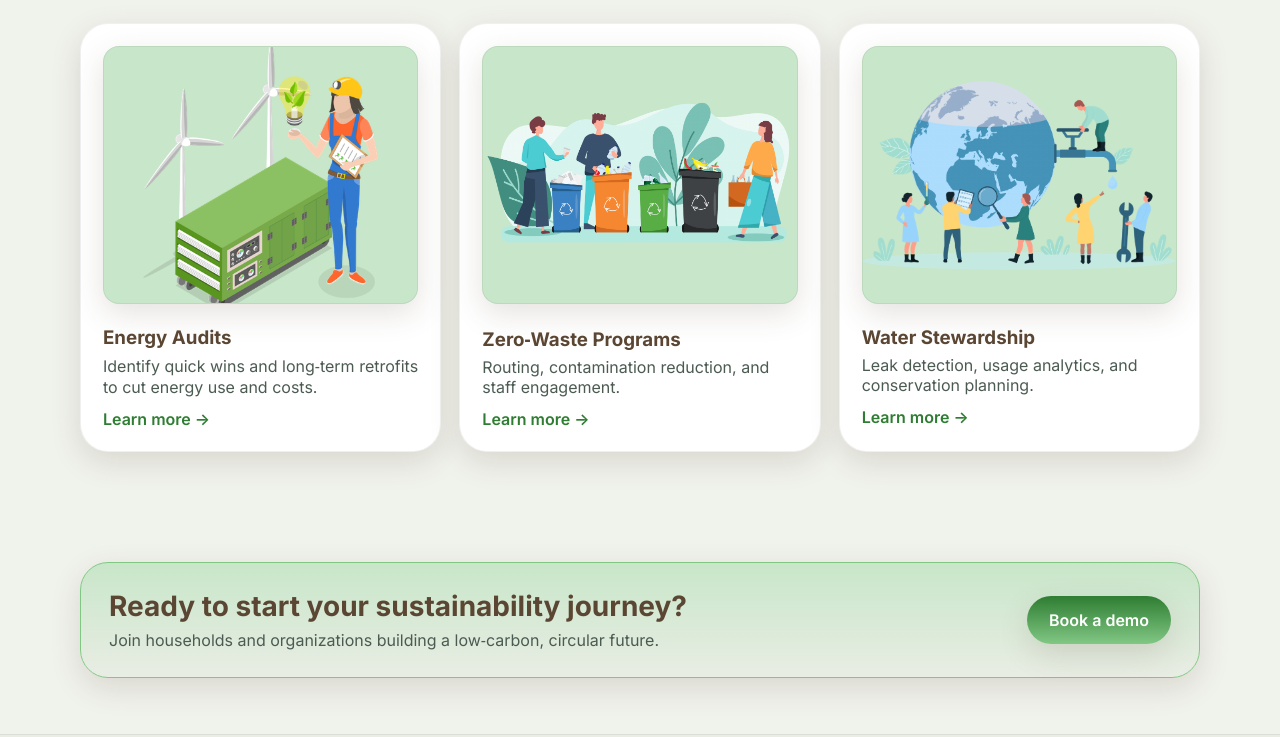
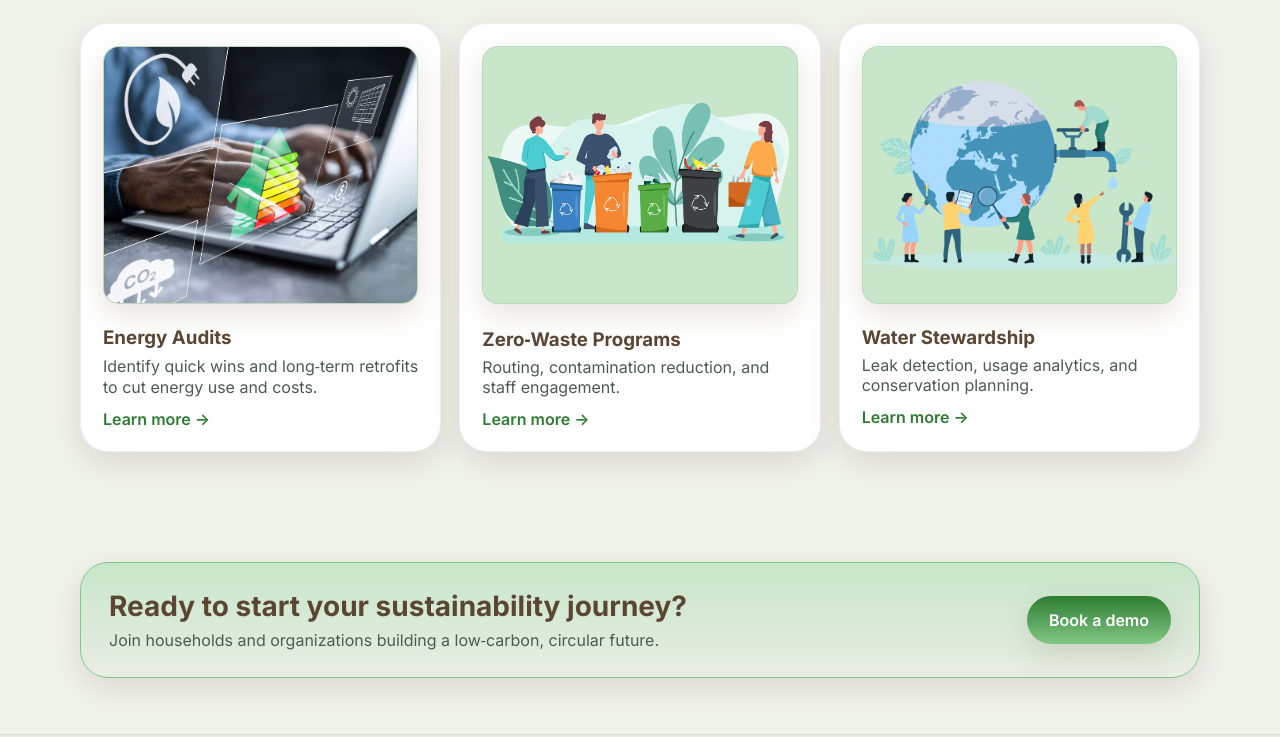
Before and after one commit to alexceniza/ecoliving, a plain HTML site: page index.html in a window 1280 px wide. Shown: the part 1014-1751 px from the top of the page. Drawn offline with Linux system fonts and the light colour scheme.

Commit message:
index.html
updated

```diff
--- a/index.html
+++ b/index.html
@@ -106,7 +106,7 @@
           <div class="feature-card">
             <img
               class="card-img"
-              src="images/sustainable-energy-source.png"
+              src="images/eaudit.webp"
               alt="Energy audit illustration"
             />
             <div class="f-icon f-leaf"></div>
```
